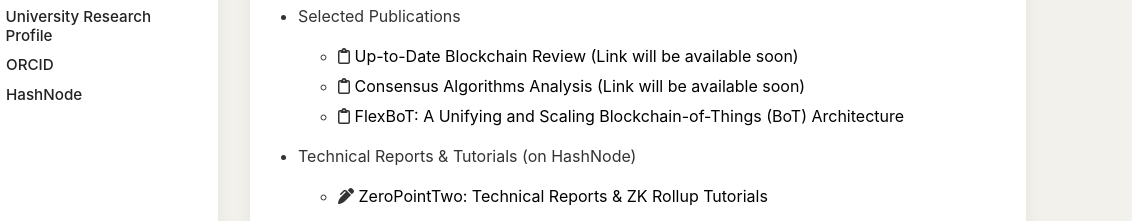
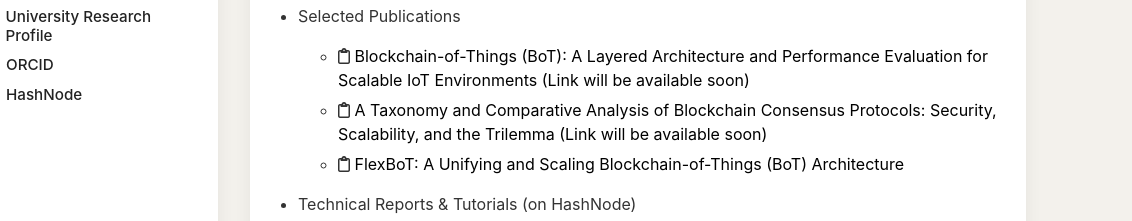
Before and after one commit to akineker/akineker.github.io, a plain HTML site: page index.html in a window 1280 px wide. Shown: the part 380-601 px from the top of the page, 148-1280 px from the left. Drawn offline with Linux system fonts and the light colour scheme; a small style sheet from the web is missing.

Commit message:
CV Updated:202511

```diff
--- a/index.html
+++ b/index.html
@@ -137,13 +137,13 @@
                         <li>
                             <span class="icon"><i class="fa-regular fa-clipboard"></i></span>
                             <a href="---" target="_blank" rel="noopener noreferrer">
-                                Up-to-Date Blockchain Review (Link will be available soon)
+                                Blockchain-of-Things (BoT): A Layered Architecture and Performance Evaluation for Scalable IoT Environments (Link will be available soon)
                             </a>
                         </li>
                         <li>
                             <span class="icon"><i class="fa-regular fa-clipboard"></i></span>
                             <a href="---" target="_blank" rel="noopener noreferrer">
-                                Consensus Algorithms Analysis (Link will be available soon)
+                                A Taxonomy and Comparative Analysis of Blockchain Consensus Protocols: Security, Scalability, and the Trilemma (Link will be available soon)
                             </a>
                         </li>
                         <li>
```
Also changed, not shown: 2 other files.
